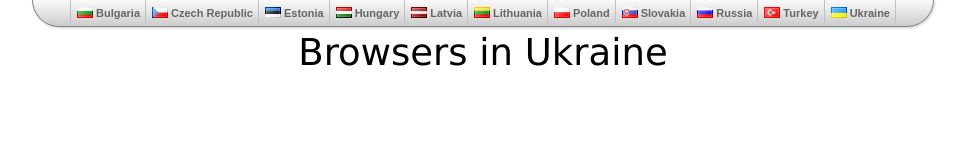
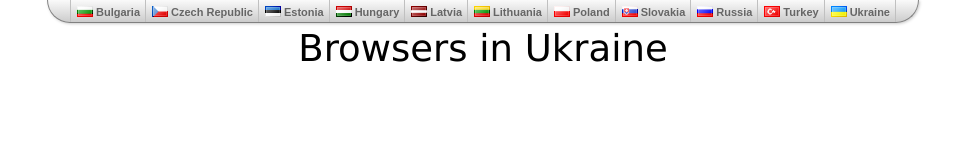
Before and after one commit to tymofij/ee-browsers, a plain HTML site: page index.html in a window 1280 px wide. Shown: the top 160 px of the page, without its empty margins (157-1124 px from the left). Drawn offline with nearby package versions, Linux system fonts and the light colour scheme; a web font is replaced by a local one.

Commit message:
text enlargement ok

```diff
--- a/index.html
+++ b/index.html
@@ -13,8 +13,7 @@
 <script src="http://www.google-analytics.com/urchin.js" type="text/javascript"></script>
 <script type="text/javascript">_uacct = "UA-154924-1";urchinTracker();</script>
 </head>
-<body>
-<div id="countries"></div>
+<body><div style="text-align:center"><div id="countries"></div></div>
 <h1></h1>
 <div id="container">
 <div id="highchart"></div>
--- a/style.css
+++ b/style.css
@@ -19,13 +19,13 @@ h1 {
     -webkit-box-shadow: 1px 1px 3px #ccc;
     margin: 0 auto;
     text-align: center;
-    height: 26px;
-    width: 900px;
+    display: inline-block;
+    padding: 0 22px
     }
     #countries a {
         display: inline-block;
-        padding: 7px 5px 4px 25px;
-        background-position: 6px 7px;
+        padding: 6px 5px 4px 25px;
+        background-position: 6px 6px;
         border-left: 1px solid silver;
         background-repeat: no-repeat;
         font: bold 11px Arial;
```
